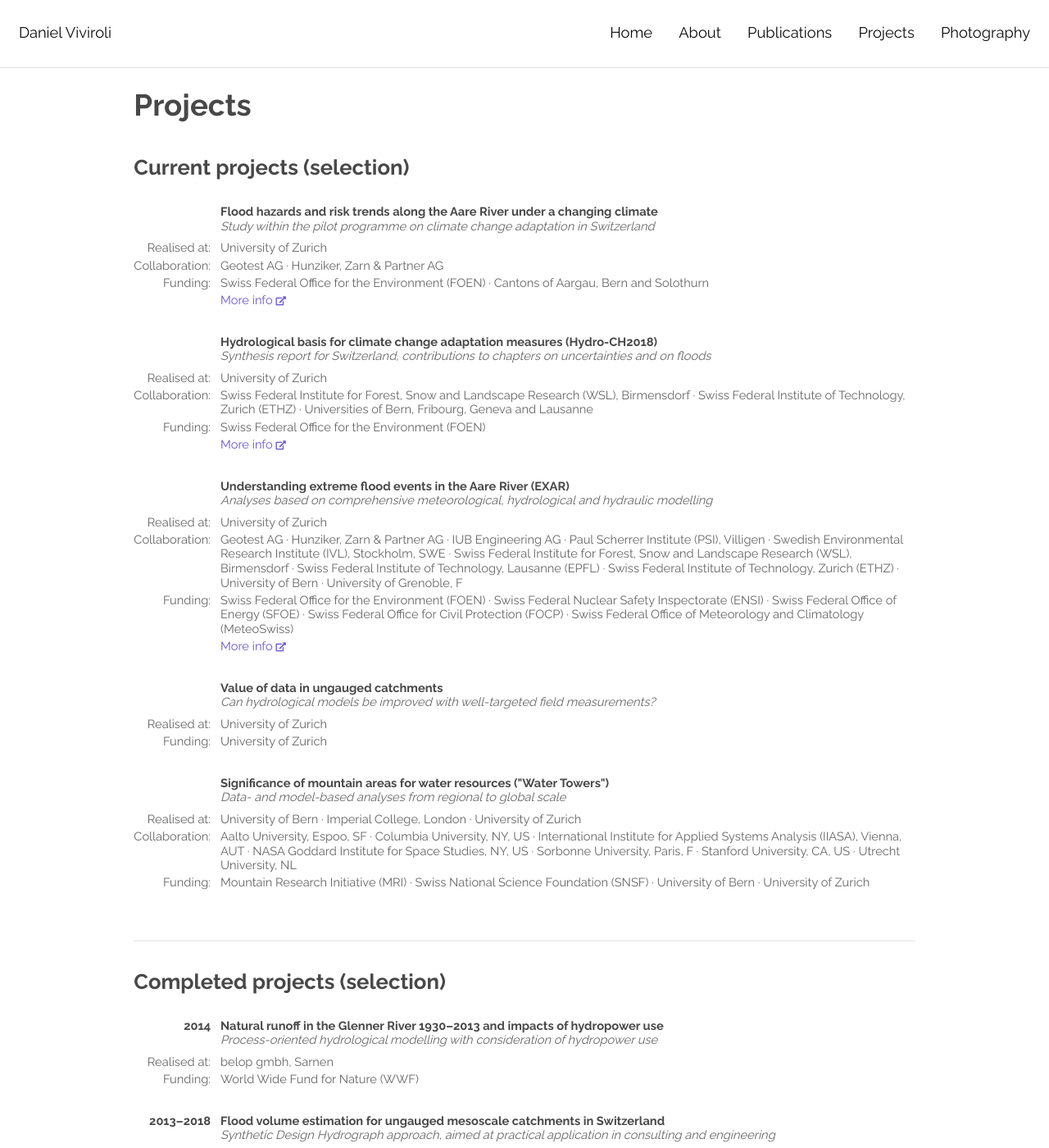
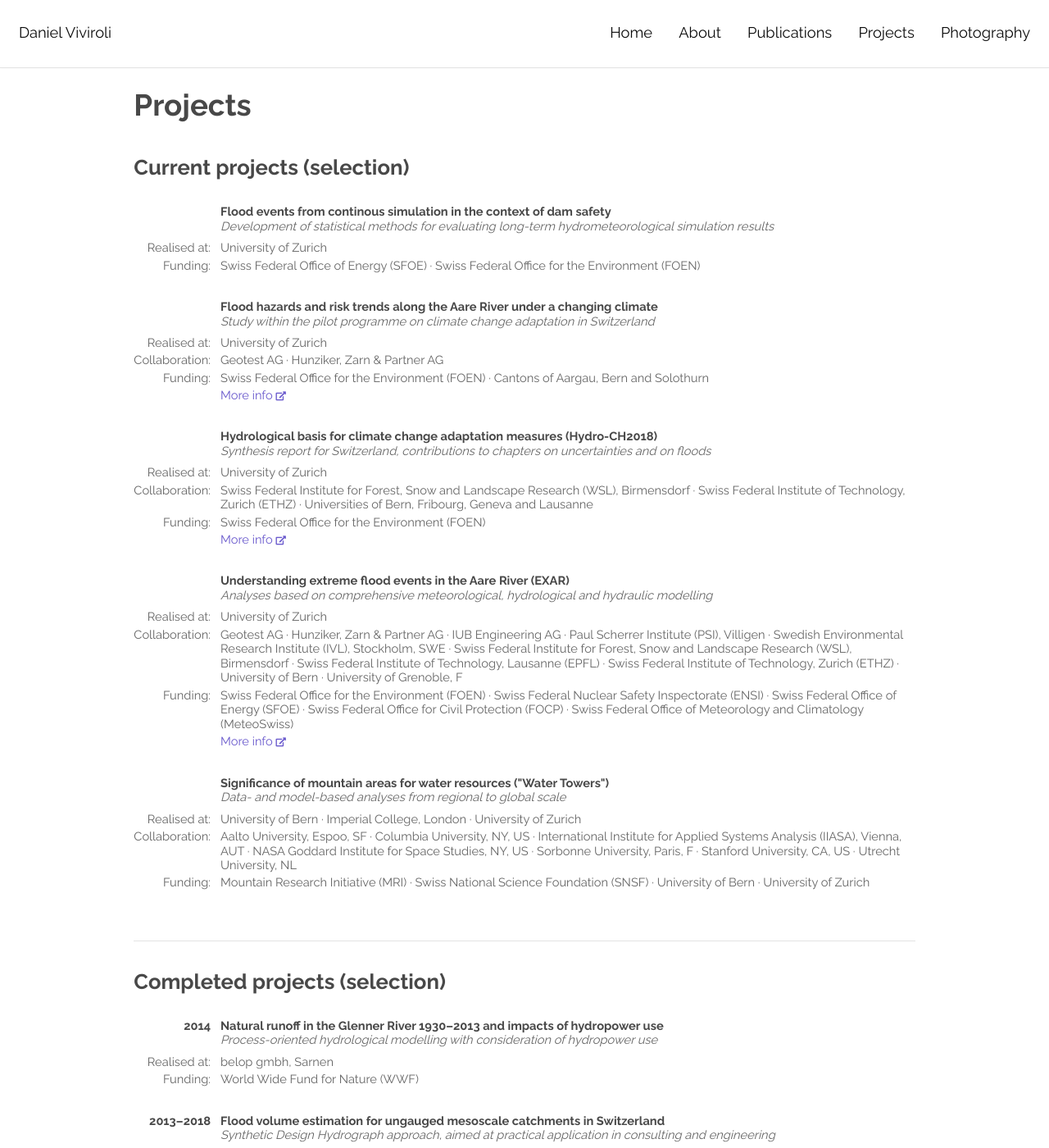
Before and after one commit to katarenamatos/katarenamatos.github.io, a Jekyll site: the page built from projects.html, in a window 1280 px wide and 1400 px high. Shown: the whole window at 82% size. Built offline with Jekyll 4.4.1, drawn with Linux system fonts in a browser that asks for light colours.

Commit message:
content updates

```diff
--- a/_data/projects_current.yml
+++ b/_data/projects_current.yml
@@ -1,3 +1,8 @@
+- title: Flood events from continous simulation in the context of dam safety
+  subtitle: Development of statistical methods for evaluating long-term hydrometeorological simulation results
+  where: University of Zurich
+  funding: Swiss Federal Office of Energy (SFOE)§Swiss Federal Office for the Environment (FOEN)
+
 - title: Flood hazards and risk trends along the Aare River under a changing climate
   subtitle: Study within the pilot programme on climate change adaptation in Switzerland
   where: University of Zurich
@@ -25,11 +30,6 @@
   moreinfo_text: More info
   moreinfo_external: Y
 
-- title: Value of data in ungauged catchments
-  subtitle: Can hydrological models be improved with well-targeted field measurements?
-  where: University of Zurich
-  funding: University of Zurich
-
 - title: Significance of mountain areas for water resources ("Water Towers")
   subtitle: Data- and model-based analyses from regional to global scale
   where: University of Bern§Imperial College, London§University of Zurich
--- a/_data/publications_book-chapters.yml
+++ b/_data/publications_book-chapters.yml
@@ -1,4 +1,4 @@
-- authors: "[Contributing author to:] Hock R, Rasul G et al."
+- authors: "</b>[Contributing author to]<b> Hock R, Rasul G et al."
   year: 2019
   title: High Mountain Areas
   editors: Intergovernmental Panel on Climate Change (IPCC)
--- a/about.html
+++ b/about.html
@@ -1,6 +1,6 @@
 ---
 layout: default
-title: About
+title: About me
 ---
 
 <!-- <p style="font-size:130%; line-height: 120%;"> -->
```
Also changed, not shown: images/copyrighted/snow_ice/fulls/IMG_05_03438.jpg (renamed from images/copyrighted/snow_ice/fulls/IMH03438.jpg), images/copyrighted/snow_ice/thumbs/IMG_01__0342.jpg (renamed from images/copyrighted/snow_ice/thumbs/IMG_0342.jpg), images/copyrighted/snow_ice/thumbs/IMG_02__4617.jpg (renamed from images/copyrighted/snow_ice/thumbs/IMG_4617.jpg), images/copyrighted/snow_ice/thumbs/IMG_03__0598.jpg (renamed from images/copyrighted/snow_ice/thumbs/IMG_0598.jpg), images/copyrighted/snow_ice/thumbs/IMG_04__5238.jpg (renamed from images/copyrighted/snow_ice/thumbs/IMG_5238.jpg), images/copyrighted/snow_ice/thumbs/IMG_05_03438.jpg (renamed from images/copyrighted/snow_ice/thumbs/IMH03438.jpg), 8 other files.
